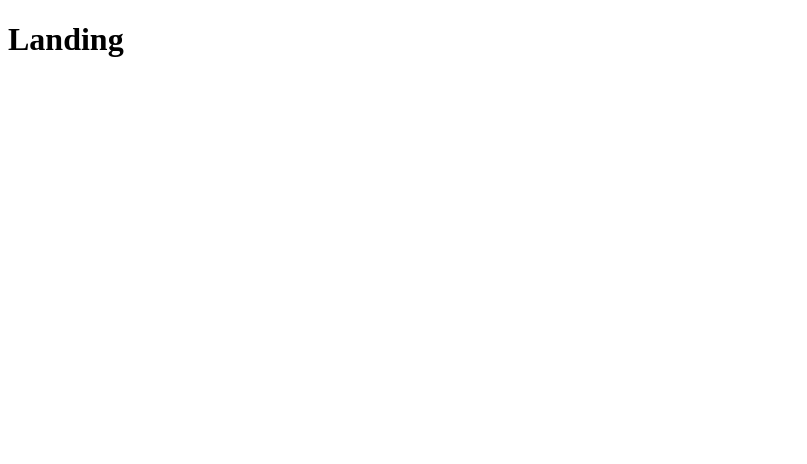
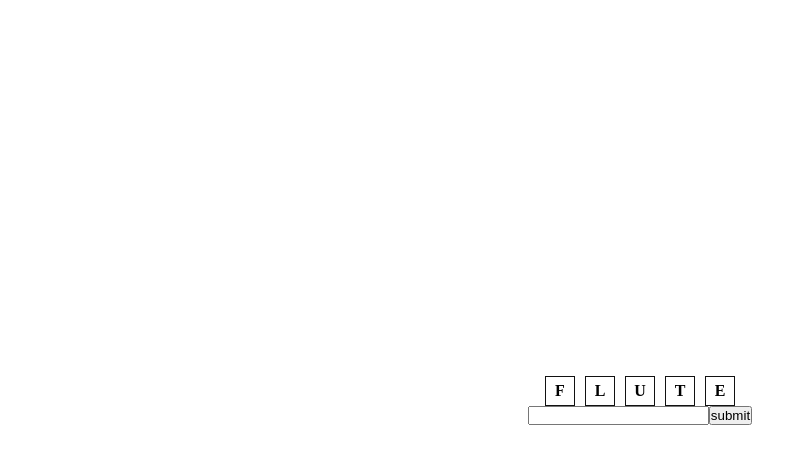
Before and after one commit to deaduchiha/miley-challange, a React (Vite) app: page / in a window 1280 px wide. Shown: the top 464 px of the page, without its empty margins (0-807 px from the left). Built offline with nearby package versions, Linux system fonts and the light colour scheme.

Commit message:
create functions and add update styles

```diff
--- /dev/null
+++ b/src/components/modules/submit.jsx
@@ -0,0 +1,29 @@
+import { useContext } from "react";
+import { checkWords, isCorrectWord } from "../../utils/functions";
+import { wordsContext } from "../templates/Landing";
+
+const Submit = () => {
+  const { lowWord, mainWord } = useContext(wordsContext);
+  // console.log("my word", myWord);
+
+  const handleSubmit = () => {
+    if (lowWord.length === 5) {
+      console.log("correct word");
+      if (isCorrectWord(lowWord)) {
+        const correctWord = checkWords(mainWord, lowWord);
+        console.log("common", correctWord);
+      } else {
+        console.log("please enter a valid word");
+      }
+    } else {
+      console.log("Please enter five words.");
+    }
+  };
+  return (
+    <>
+      <button onClick={handleSubmit}>submit</button>
+    </>
+  );
+};
+
+export default Submit;
--- a/src/components/templates/Landing.jsx
+++ b/src/components/templates/Landing.jsx
@@ -1,18 +1,36 @@
-import { words } from "../../words";
+import { createContext, useEffect, useState } from "react";
+import { changeToArray, generateRandomWord } from "../../utils/functions";
+import Submit from "../modules/submit";
+import styles from "./Landing.module.css";
+
+// eslint-disable-next-line react-refresh/only-export-components
+export const wordsContext = createContext();
 
 const Landing = () => {
-  const randomIndex = Math.floor(Math.random() * words.length);
+  const [mainWord, setMainWord] = useState("");
+  const myWord = changeToArray(mainWord);
 
-  // Get the random word using the random index
-  const randomWord = words[randomIndex];
+  const [word, setWord] = useState("");
+  const lowWord = word.toLowerCase();
 
-  // Display the random word
-  console.log("Random word:", randomWord);
+  useEffect(() => {
+    setMainWord(generateRandomWord());
+  }, []);
 
   return (
-    <>
-      <h1>Landing</h1>
-    </>
+    <wordsContext.Provider value={{ lowWord, mainWord }}>
+      <div className={styles.test}>
+        {myWord.map((letter, index) => (
+          <h4 key={index}>{letter}</h4>
+        ))}
+      </div>
+      <input
+        type="text"
+        value={word}
+        onChange={(e) => setWord(e.target.value)}
+      />
+      <Submit />
+    </wordsContext.Provider>
   );
 };
 
--- /dev/null
+++ b/src/components/templates/Landing.module.css
@@ -0,0 +1,19 @@
+.header {
+  letter-spacing: 20px;
+  text-transform: uppercase;
+}
+.test {
+  display: flex;
+  justify-content: center;
+  gap: 10px;
+}
+
+.test h4 {
+  border: 1px solid #111;
+  display: flex;
+  justify-content: center;
+  align-items: center;
+  width: 30px;
+  height: 30px;
+  text-transform: uppercase;
+}
--- a/src/main.jsx
+++ b/src/main.jsx
@@ -1,4 +1,5 @@
 import ReactDOM from "react-dom/client";
 import App from "./App.jsx";
+import "./style.css";
 
 ReactDOM.createRoot(document.getElementById("root")).render(<App />);
--- /dev/null
+++ b/src/style.css
@@ -0,0 +1,13 @@
+* {
+  margin: 0;
+  padding: 0;
+  box-sizing: border-box;
+}
+
+body {
+  height: 100vh;
+  display: flex;
+  align-items: center;
+  justify-content: center;
+  text-align: center;
+}
--- /dev/null
+++ b/src/utils/functions.js
@@ -0,0 +1,44 @@
+import { words } from "../words";
+
+const generateRandomWord = () => {
+  const randomIndex = Math.floor(Math.random() * words.length);
+  const randomWord = words[randomIndex];
+  return randomWord.toLocaleLowerCase();
+};
+
+const changeToArray = (word) => {
+  const mainWord = [...word.toLocaleLowerCase()];
+  return mainWord;
+};
+
+const checkWords = (correctWord, word) => {
+  // Convert the words to arrays and lowercase the characters
+  const mainWordArray = [...correctWord.toLowerCase()];
+  const newWordArray = [...word.toLowerCase()];
+
+  // Use the filter method to find common characters
+  const commonCharacters = mainWordArray.filter((character) =>
+    newWordArray.includes(character)
+  );
+
+  return commonCharacters;
+};
+
+const isCorrectWord = (word) => {
+  const lowercaseWords = words.map((w) => w.toLowerCase());
+  return lowercaseWords.includes(word.toLowerCase());
+};
+
+const generateBotRandomWord = () => {
+  const randomIndex = Math.floor(Math.random() * words.length);
+  const randomWord = words[randomIndex];
+  return randomWord.toLocaleLowerCase();
+};
+
+export {
+  generateRandomWord,
+  changeToArray,
+  checkWords,
+  isCorrectWord,
+  generateBotRandomWord,
+};
```
